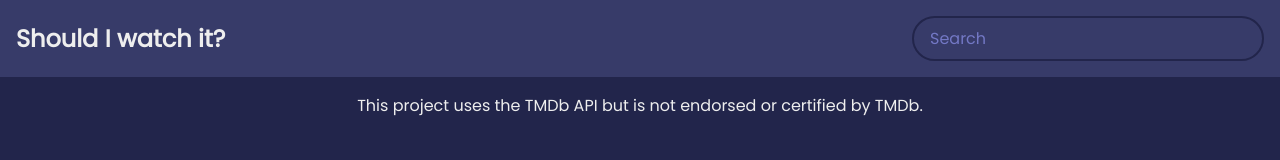
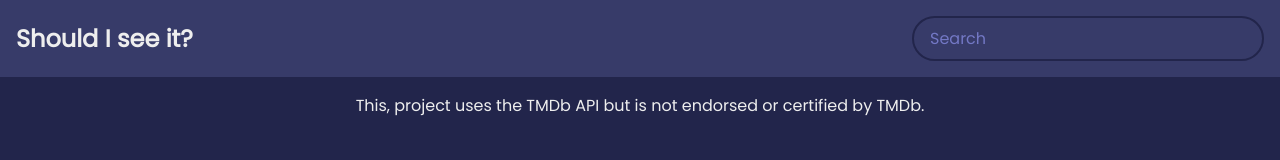
Before and after one commit to sandeepa-prabashwara/second, a plain HTML site: page index.html in a window 1280 px wide. Drawn offline with Linux system fonts and the light colour scheme; no server answers.

Commit message:
'second_commit'

```diff
--- a/index.html
+++ b/index.html
@@ -8,7 +8,7 @@
   </head>
   <body>
     <header>
-      <h1>Should I watch it?</h1>
+      <h1>Should I see it?</h1>
       <form id="form">
         <input type="text" placeholder="Search" id="search" class="search" />
       </form>
@@ -16,7 +16,7 @@
     <main id="main"></main>
     <footer class="footer">
       <p>
-        This project uses the TMDb API but is not endorsed or certified by TMDb.
+        This, project uses the TMDb API but is not endorsed or certified by TMDb.
       </p>
     </footer>
     <script src="script.js"></script>
```
